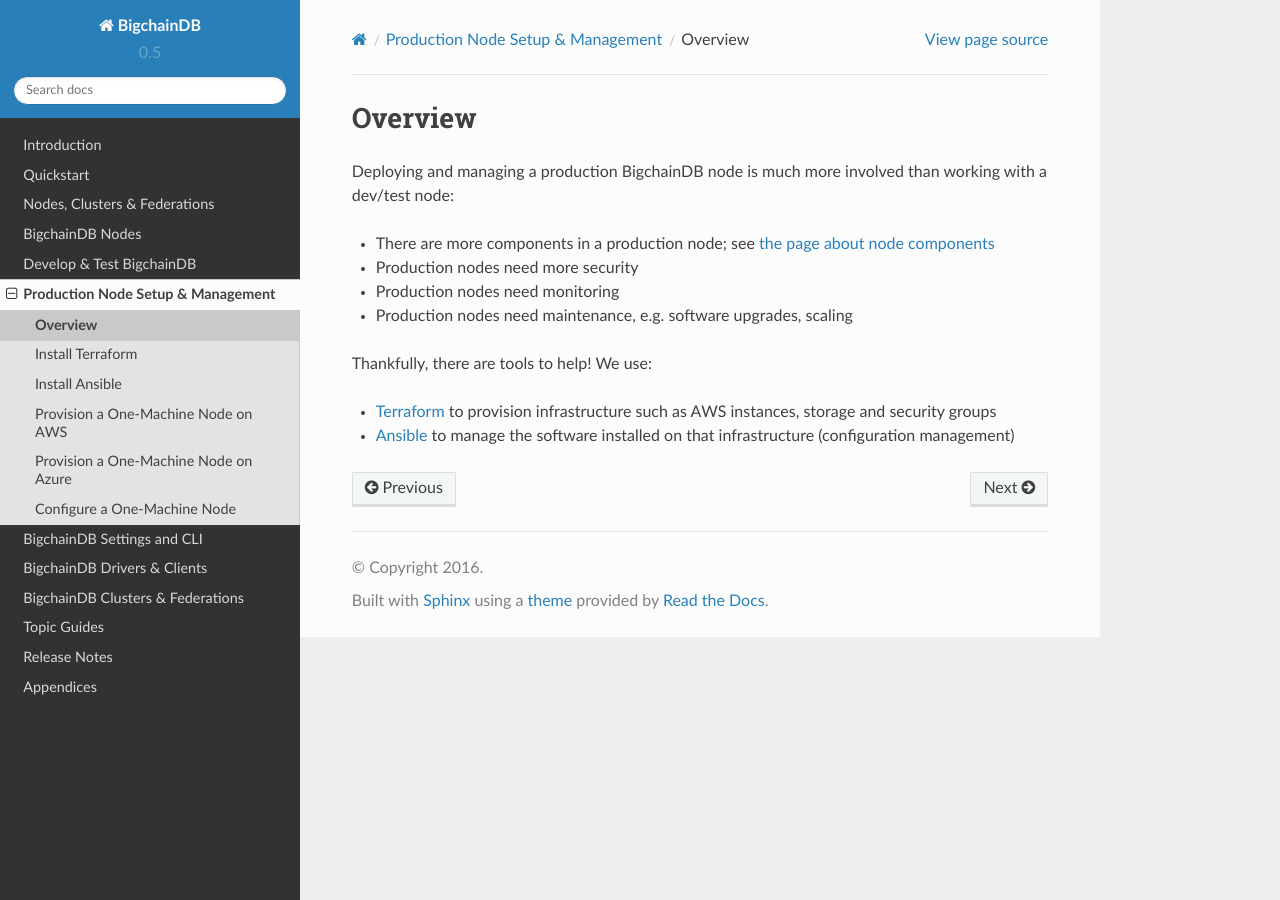
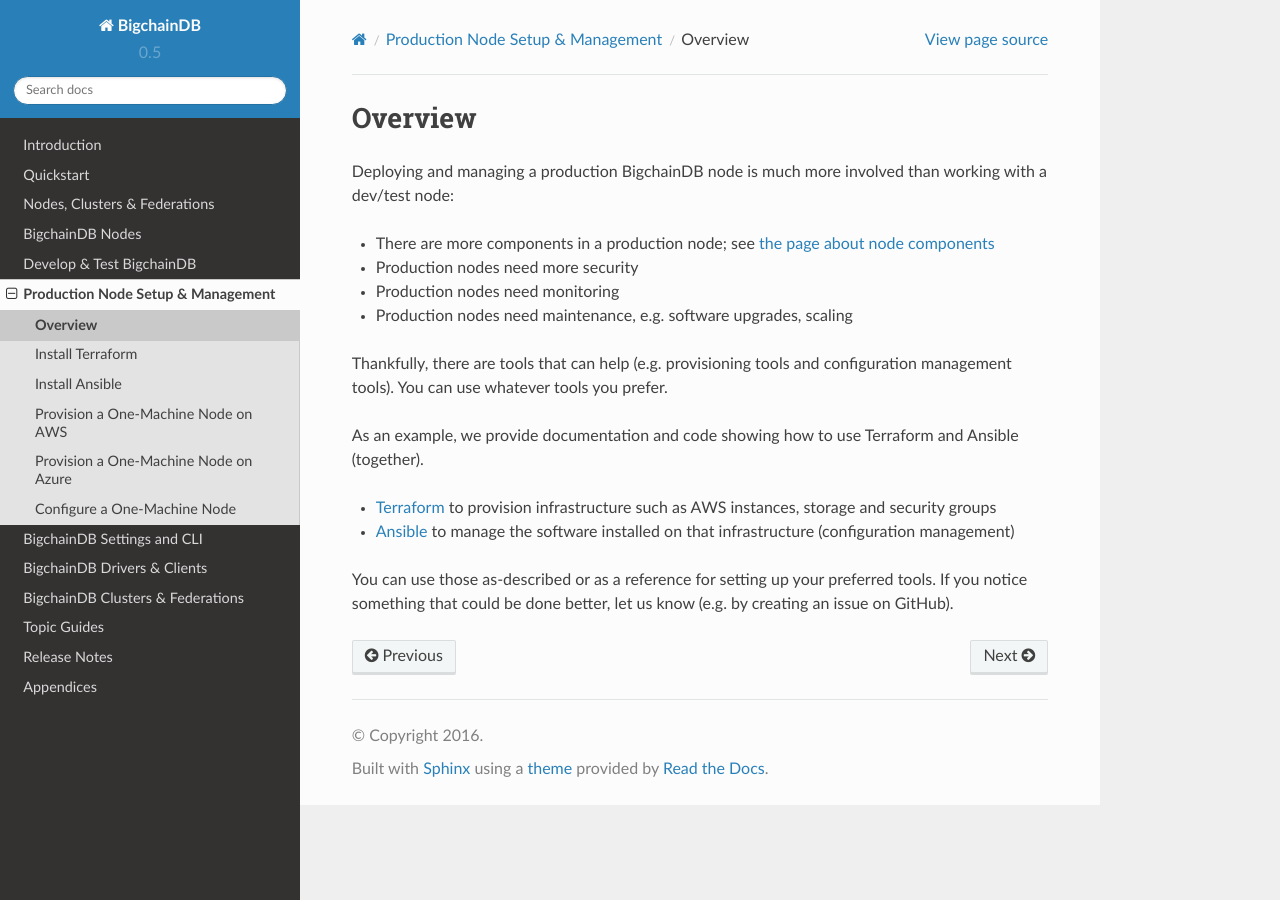
Before and after one commit to thematerials-network/bigchaindb-node, a Sphinx documentation site: the page built from bigchaindb/docs/source/prod-node-setup-mgmt/overview.md, in a window 1280 px wide. Built offline with Sphinx 7.4.7 and the Read the Docs theme 2.0.0, drawn with Linux system fonts in a browser that asks for light colours.

Commit message:
docs: Note how we use Terraform/Ansible as an example

```diff
--- a/bigchaindb/docs/source/prod-node-setup-mgmt/overview.md
+++ b/bigchaindb/docs/source/prod-node-setup-mgmt/overview.md
@@ -7,7 +7,11 @@ Deploying and managing a production BigchainDB node is much more involved than w
 * Production nodes need monitoring
 * Production nodes need maintenance, e.g. software upgrades, scaling
 
-Thankfully, there are tools to help! We use:
+Thankfully, there are tools that can help (e.g. provisioning tools and configuration management tools). You can use whatever tools you prefer.
+
+As an example, we provide documentation and code showing how to use Terraform and Ansible (together).
 
 * [Terraform](https://www.terraform.io/) to provision infrastructure such as AWS instances, storage and security groups
 * [Ansible](https://www.ansible.com/) to manage the software installed on that infrastructure (configuration management)
+
+You can use those as-described or as a reference for setting up your preferred tools. If you notice something that could be done better, let us know (e.g. by creating an issue on GitHub).
```
Also changed, not shown: 2 other files.
